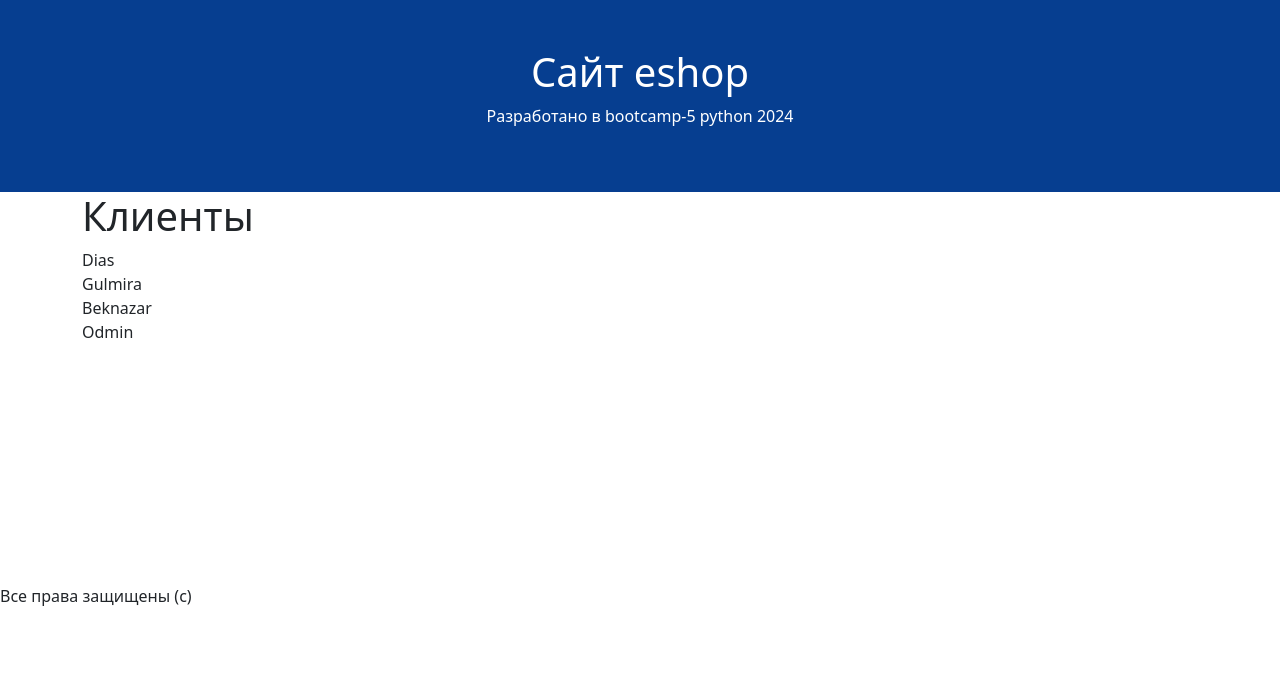
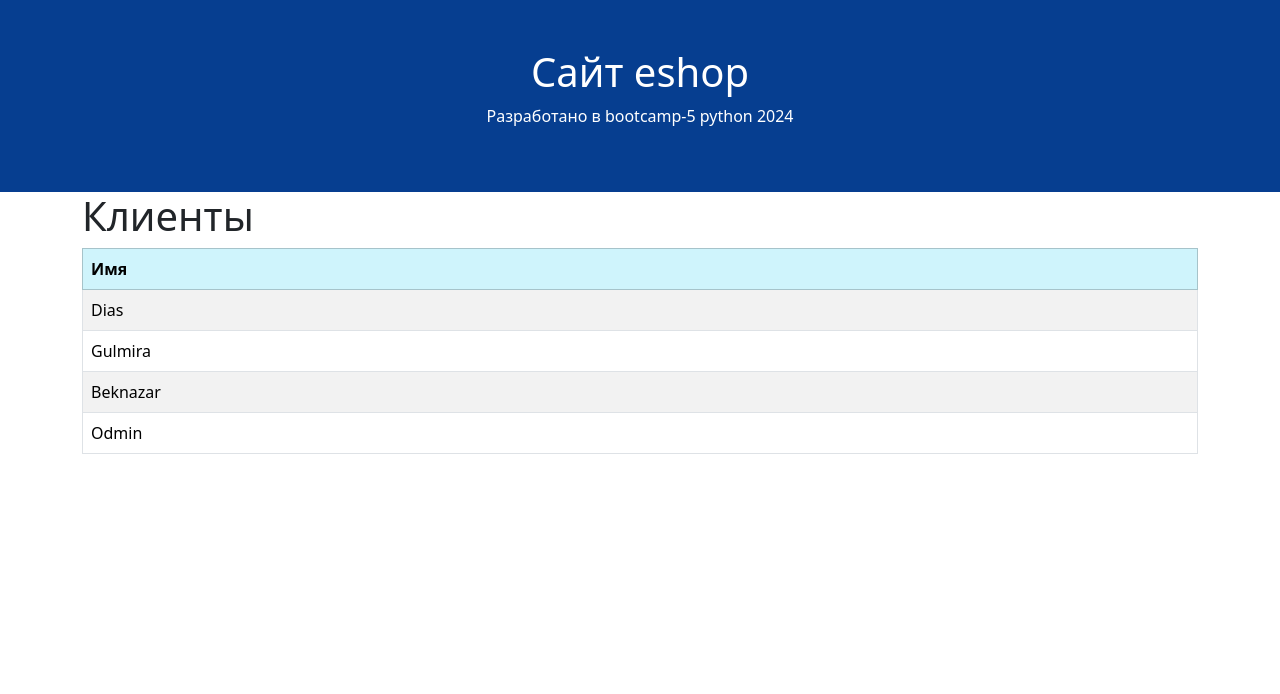
Before and after one commit to Chopi-chops/eshop, a Django app: page /costumers/ in a window 1280 px wide. Shown: the part 44-738 px from the top of the page. Run offline with Django 5.2, Linux system fonts and the light colour scheme; data comes from the database, SQL or seed files in the repository.

Commit message:
bootstrap users costumers

```diff
--- a/core/static/style.css
+++ b/core/static/style.css
@@ -32,3 +32,7 @@
 .news-list {
     gap: 5px;
 }
+
+.user-list {
+    gap: 5px;
+}
--- a/costumerapp/templates/costumers.html
+++ b/costumerapp/templates/costumers.html
@@ -3,8 +3,19 @@
 {% block content %}
 
 <h1>Клиенты</h1>
-{% for costumer in costumers %}
-    <div>{{ costumer.name }}</div>
-{% endfor %}
+<table class="table table-striped table-bordered table-hover">
+    <thead>
+        <tr class="table-info">
+            <th>Имя</th>
+        </tr>
+    </thead>
+    <tbody>
+        {% for costumer in costumers %}
+            <tr>
+                <td>{{ costumer.name }}</td>
+            </tr>
+        {% endfor %}
+    </tbody>
+</table>
 
 {% endblock %}
```
Also changed, not shown: core/templates/user_list.html (+7 -5 lines).
